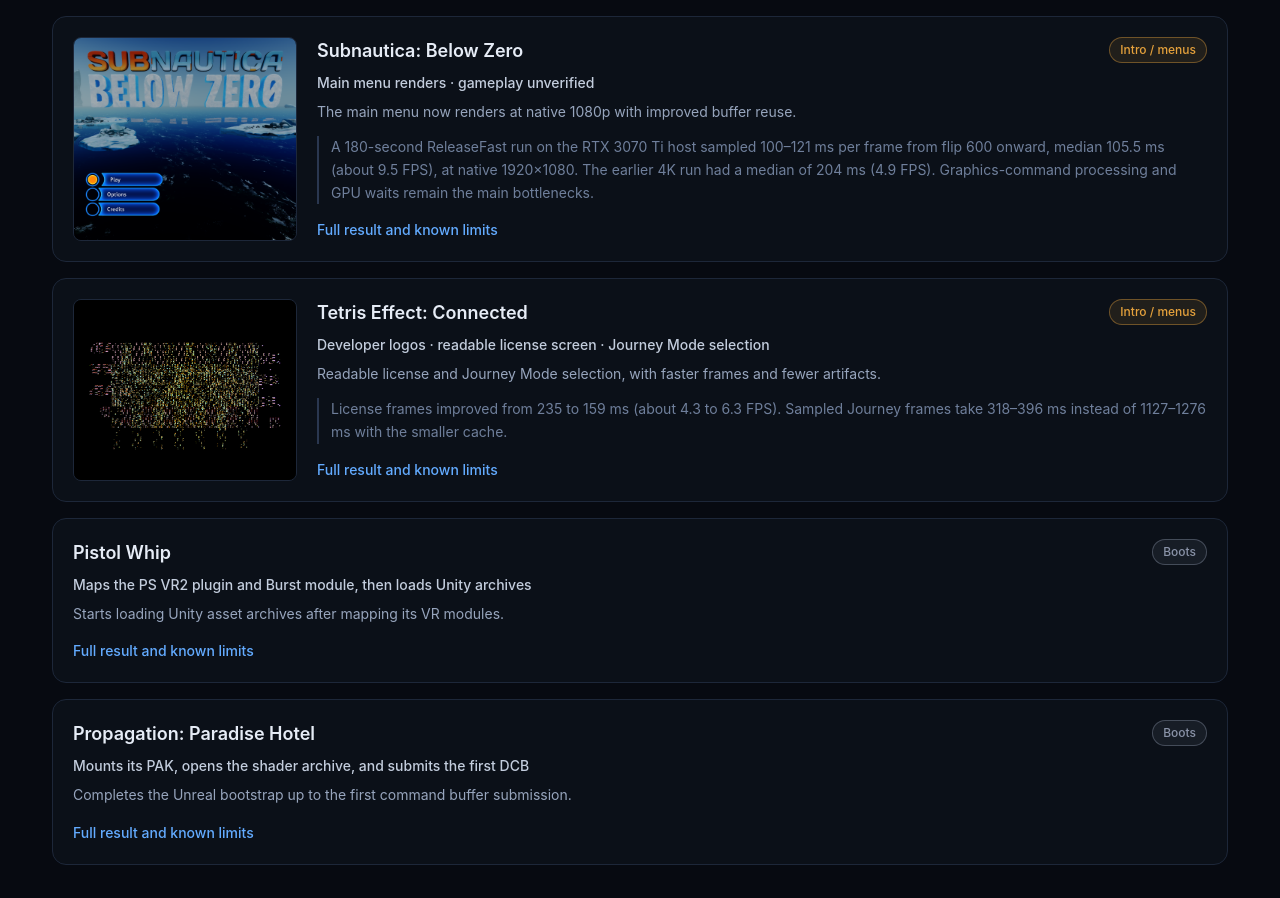
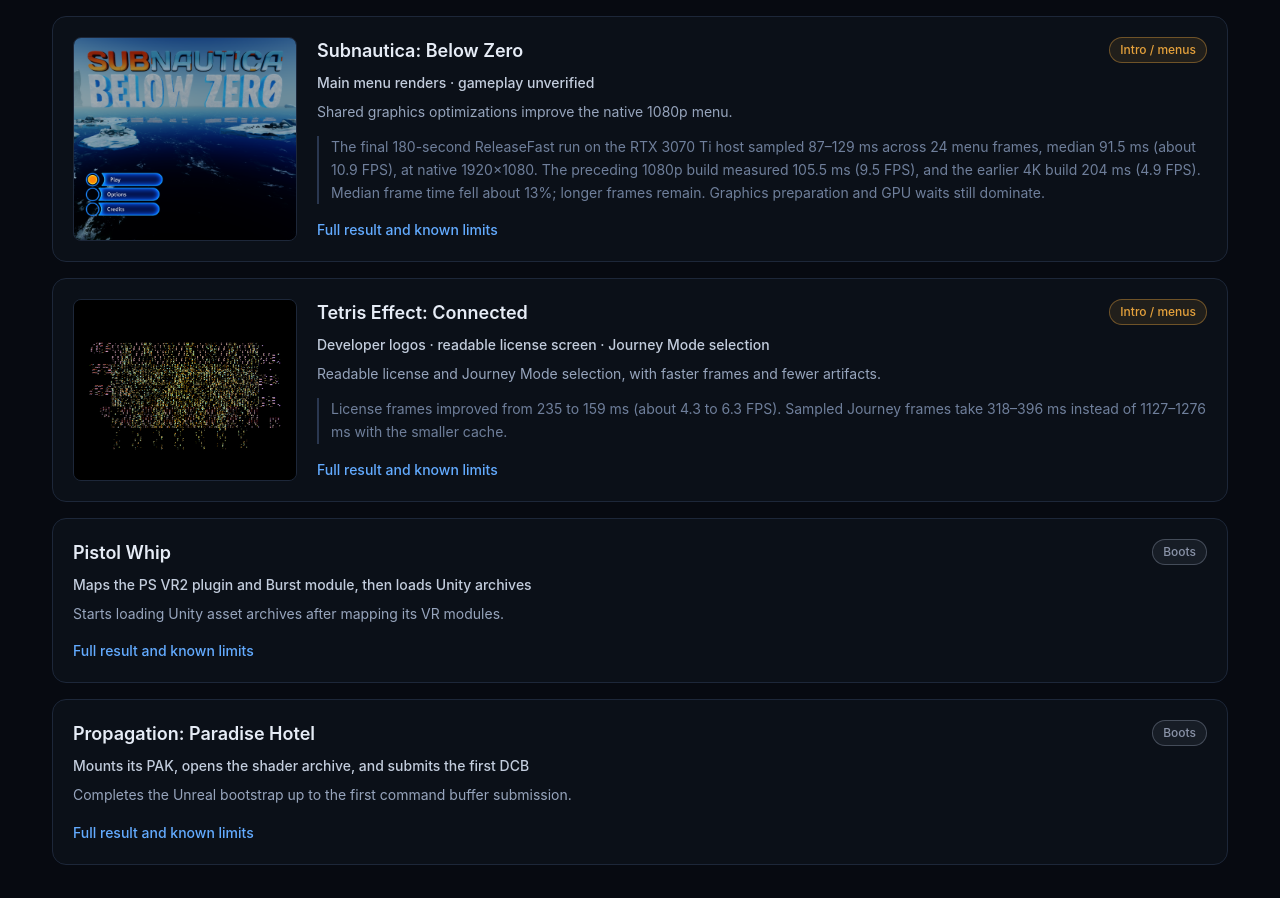
Before and after one commit to iStark/PS5PCEM.com, a Next.js app: page /compatibility in a window 1280 px wide. Shown: the part 3698-4596 px from the top of the page. Built offline with nearby package versions, Linux system fonts and the light colour scheme.

Commit message:
content: report 1080p CPU cost reductions and remaining limits

```diff
--- a/src/data/compatibility.ts
+++ b/src/data/compatibility.ts
@@ -73,13 +73,13 @@
     title: "Subnautica: Below Zero",
     tier: "intro",
     status: "Main menu renders · gameplay unverified",
-    headline: "The main menu now renders at native 1080p with improved buffer reuse.",
+    headline: "Shared graphics optimizations improve the native 1080p menu.",
     milestone:
-      "Rechecked on September 27, 2026 with PPSA02457 v1.022.125. After the file descriptor and FMOD fixes, Enter opens Play, Options and Credits over the animated ocean scene. The default 1920×1080 setting now reaches Unity's startup configuration through a virtual file, leaving installed game files unchanged. Buffer reuse and memory-access improvements apply across titles.",
+      "Rechecked on September 27, 2026 with PPSA02457 v1.022.125. After the file descriptor and FMOD fixes, Enter opens Play, Options and Credits over the animated ocean scene. The default 1920×1080 setting reaches Unity's startup configuration without editing installed game files. Shared improvements now also reduce repeated shader-resource scans, instruction copies and small memory-copy callbacks.",
     notes:
-      "Development-build result; the existing 0.3.2 download predates these fixes. The 30 FPS menu target remains unmet. Rendering artifacts and intermittent label issues remain. Gameplay, audio correctness and longer-run stability are unverified; playability is not claimed. Other engines can still choose their own internal render resolution.",
+      "Development-build result; the existing 0.3.2 download predates these fixes. The 30 FPS menu target remains unmet. Rendering artifacts and intermittent missing labels remain. One intermediate launch faulted during startup; the final measured run did not. Gameplay, audio correctness and longer-run stability are unverified. Other engines can still choose their own internal render resolution.",
     performance:
-      "A 180-second ReleaseFast run on the RTX 3070 Ti host sampled 100–121 ms per frame from flip 600 onward, median 105.5 ms (about 9.5 FPS), at native 1920×1080. The earlier 4K run had a median of 204 ms (4.9 FPS). Graphics-command processing and GPU waits remain the main bottlenecks.",
+      "The final 180-second ReleaseFast run on the RTX 3070 Ti host sampled 87–129 ms across 24 menu frames, median 91.5 ms (about 10.9 FPS), at native 1920×1080. The preceding 1080p build measured 105.5 ms (9.5 FPS), and the earlier 4K build 204 ms (4.9 FPS). Median frame time fell about 13%; longer frames remain. Graphics preparation and GPU waits still dominate.",
     image: {
       src: "/images/subnautica-below-zero-menu.png",
       alt: "Subnautica Below Zero main menu showing Play, Options and Credits in PS5PCEM",
--- a/src/data/gallery.ts
+++ b/src/data/gallery.ts
@@ -17,7 +17,7 @@
     alt: "Subnautica Below Zero main menu showing Play, Options and Credits in PS5PCEM",
     title: "Subnautica: Below Zero — main menu",
     caption:
-      "PPSA02457 v1.022.125, September 27, 2026. An unscaled native 1920×1080 capture from the running emulator after the shared Unity startup-resolution and buffer-reuse changes. Enter opens Play, Options and Credits. Measured menu performance is about 9.5 FPS; 30 FPS remains a target. Rendering artifacts remain and gameplay is unverified.",
+      "PPSA02457 v1.022.125, September 27, 2026. Frame 768 from the final development run, captured at native 1920×1080 after shared shader-preparation and guest-copy optimizations. Enter opens Play, Options and Credits. Median menu performance is about 10.9 FPS; 30 FPS has not been reached. Rendering artifacts and intermittent missing labels remain. Gameplay is unverified.",
   },
   {
     src: "/images/launcher-library.png",
```
Also changed, not shown: public/images/subnautica-below-zero-menu.png.
